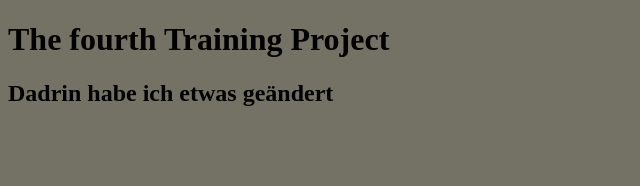
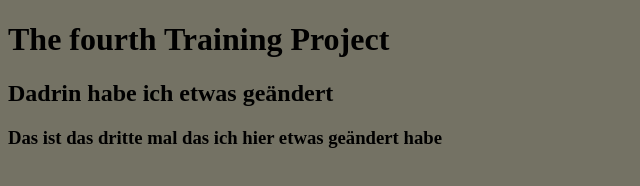
Before and after one commit to maidmilas/fourthtrainingproject, a plain HTML site: page index.html in a window 1280 px wide. Shown: the whole page, without its empty margins (0-640 px from the left). Drawn offline with Linux system fonts and the light colour scheme.

Commit message:
the third cchnage

```diff
--- a/index.html
+++ b/index.html
@@ -10,5 +10,6 @@
 <body>
     <h1>The fourth Training Project</h1>
     <h2>Dadrin habe ich etwas geändert</h2>
+    <h3>Das ist das dritte mal das ich hier etwas geändert habe </h3>
 </body>
 </html>
```
